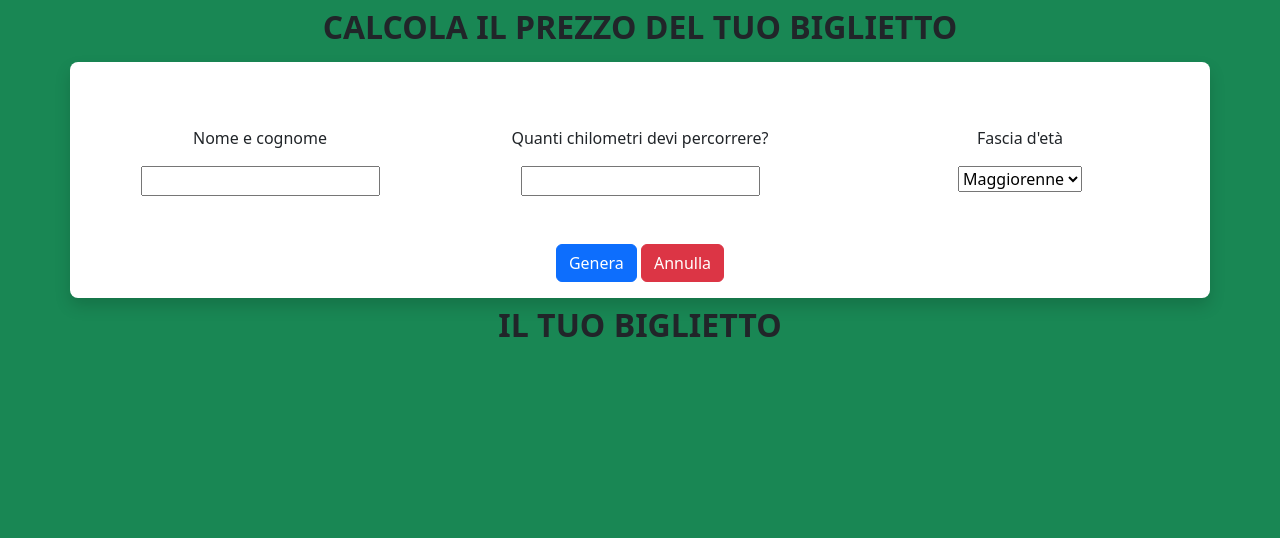
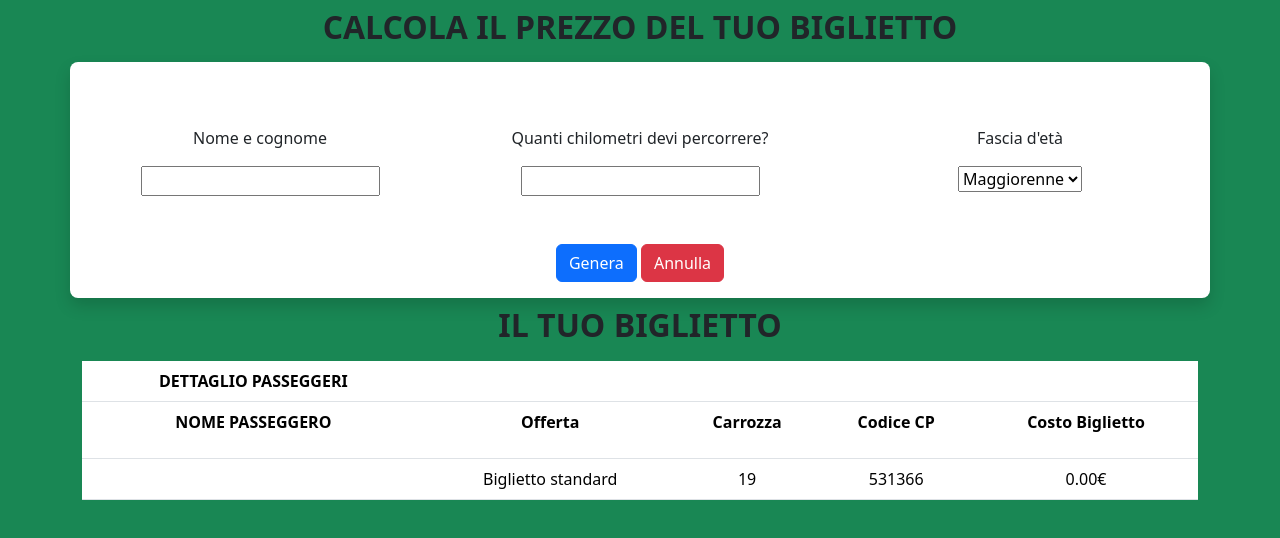
Before and after one commit to Francesco-Munafo/js-biglietto-treno-form, a plain HTML site: page index.html in a window 1280 px wide. Both pictures are taken after a click on the button "Genera". Drawn offline with nearby package versions, Linux system fonts and the light colour scheme; files that its build step writes are made by us from their sources.

Commit message:
Add function to print all info in html page

```diff
--- a/assets/js/main.js
+++ b/assets/js/main.js
@@ -49,6 +49,7 @@
 
 let totalPrice
 let fixedPrice
+let offer
 
 // Aggiungo eventListener al pulsante in modo da poter prendere le informazioni digitate dall'utente e poter invocare la funzione di calcolo del prezzo
 
@@ -57,19 +58,32 @@
 submit.addEventListener('click',
 
 function() {
-
     let kilometers = Number(document.getElementById("kilometers").value);
     console.log(kilometers);
     let userAge = Number(document.getElementById("age").value);
     console.log(userAge);
+    let userName = document.getElementById("userName").value;
+    console.log(userName);
 
     if (userAge === 0.8) {
         totalPrice = kilometers * perKmPrice * teenagerDiscount;
+        offer = 'Biglietto minorenne'
     } else if (userAge === 0.6) {
         totalPrice = kilometers * perKmPrice * adultDiscount;
+        offer = 'Biglietto over 65'
     } else {
         totalPrice = kilometers * perKmPrice;
+        offer= 'Biglietto standard'
     }
     console.log(totalPrice);
+
+    fixedPrice = totalPrice.toFixed(2)
+
+
+    document.getElementById("printedUser").innerHTML = userName;
+    document.getElementById("ticket_type").innerHTML = offer;
+    document.getElementById("cab").innerHTML = Math.floor(Math.random() * 20) + 1;
+    document.getElementById("code").innerHTML = Math.floor(Math.random() * 999998) + 1;
+    document.getElementById("price").innerHTML = fixedPrice + "€";
 }
 )
--- a/index.html
+++ b/index.html
@@ -51,9 +51,45 @@
                 </div>
             </section>
 
-            <section id="ticket">
-                <div class="container text-center">
+            <section>
+                <div class="container ticket text-center">
                     <h2 class="py-2 fw-bold">IL TUO BIGLIETTO</h2>
+                    <div class="col">
+                        <table class="table">
+                            <thead>
+                              <tr>
+                                <th scope="col">DETTAGLIO PASSEGGERI</th>
+                                <td scope="col"></td>
+                                <td scope="col"></td>
+                                <td scope="col"></td>
+                                <td scope="col"></td>
+                              </tr>
+                            </thead>
+                            <tbody>
+                              <tr>
+                                <th class="border-bottom-0" scope="row">NOME PASSEGGERO</th>
+                                <td class="fw-bold border-bottom-0">Offerta</td>
+                                <td class="fw-bold border-bottom-0">Carrozza</td>
+                                <td class="fw-bold border-bottom-0">Codice CP</td>
+                                <td class="fw-bold border-bottom-0">Costo Biglietto</td>
+                              </tr>
+                              <tr>
+                                <th scope="row"></th>
+                                <td></td>
+                                <td></td>
+                                <td></td>
+                                <td></td>
+                              </tr>
+                              <tr>
+                                <th id="printedUser" scope="row"></th>
+                                <td id="ticket_type"></td>
+                                <td id="cab"></td>
+                                <td id="code"></td>
+                                <td id="price"></td>
+                              </tr>
+                            </tbody>
+                          </table>
+                    </div>
                 </div>
             </section>
 
```
